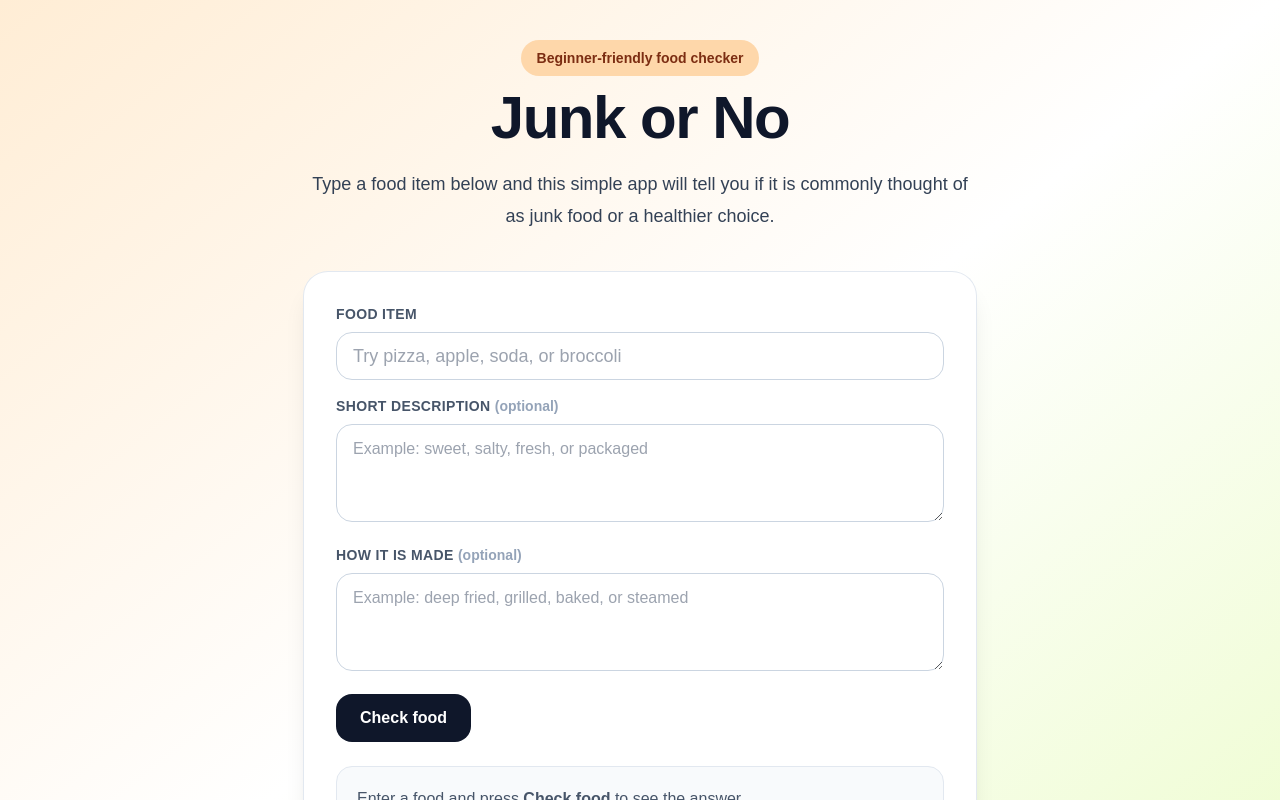
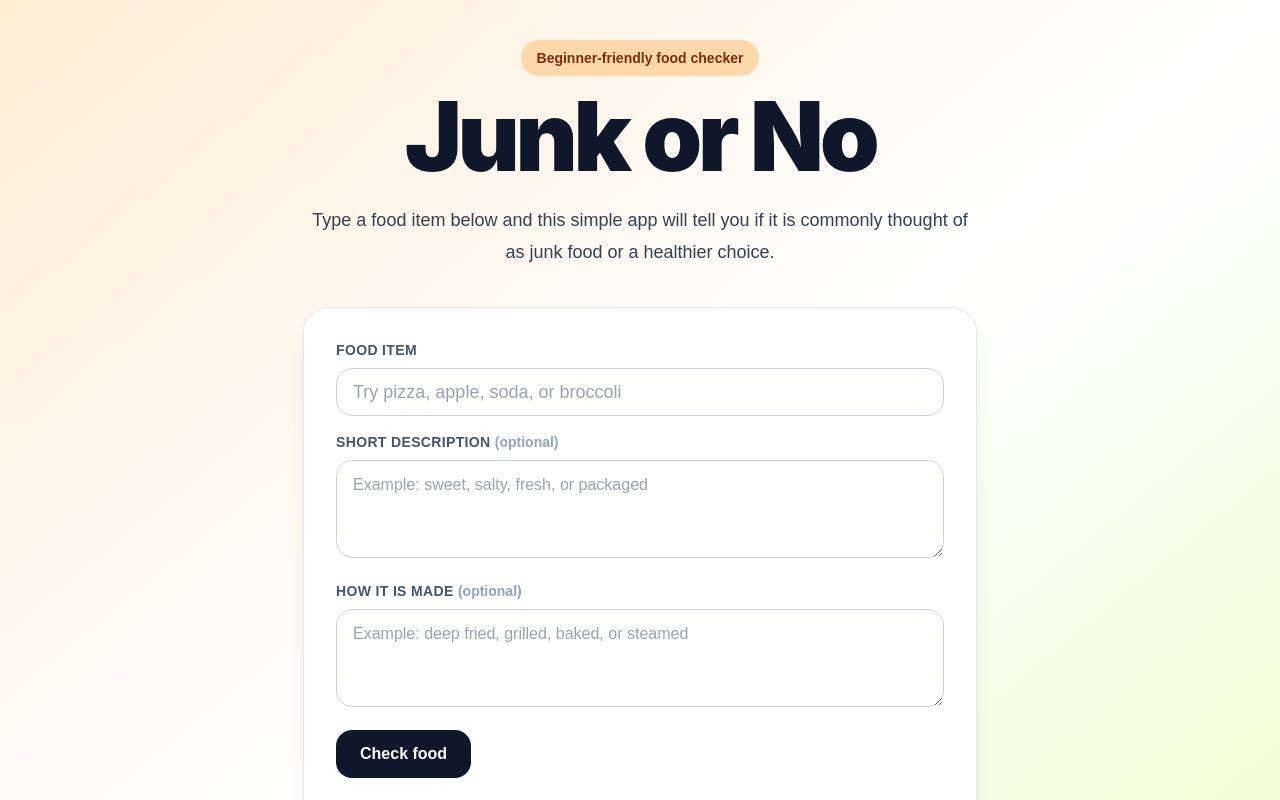
Before and after one commit to ywanglab/JunkFood_or_No_v2, a Next.js app: page / in a window 1280 px wide. Shown: the top 800 px of the page. Built offline with nearby package versions, Linux system fonts and the light colour scheme.

Commit message:
Update heading styles and enhance font display in globals.css and page.js

```diff
--- a/app/globals.css
+++ b/app/globals.css
@@ -18,3 +18,9 @@ button,
 input {
   font: inherit;
 }
+
+.heading-display {
+  font-family: Inter, ui-sans-serif, system-ui, -apple-system, BlinkMacSystemFont,
+    "Segoe UI", sans-serif;
+  text-wrap: balance;
+}
--- a/app/page.js
+++ b/app/page.js
@@ -122,7 +122,7 @@ export default function Home() {
         <p className="mb-3 rounded-full bg-orange-200 px-4 py-2 text-sm font-semibold text-orange-900">
           Beginner-friendly food checker
         </p>
-        <h1 className="text-5xl font-black tracking-tight text-slate-900 sm:text-6xl">
+        <h1 className="heading-display text-6xl font-black leading-none tracking-[-0.045em] text-slate-900 sm:text-7xl lg:text-8xl">
           Junk or No
         </h1>
         <p className="mt-5 max-w-2xl text-lg leading-8 text-slate-700">
```
